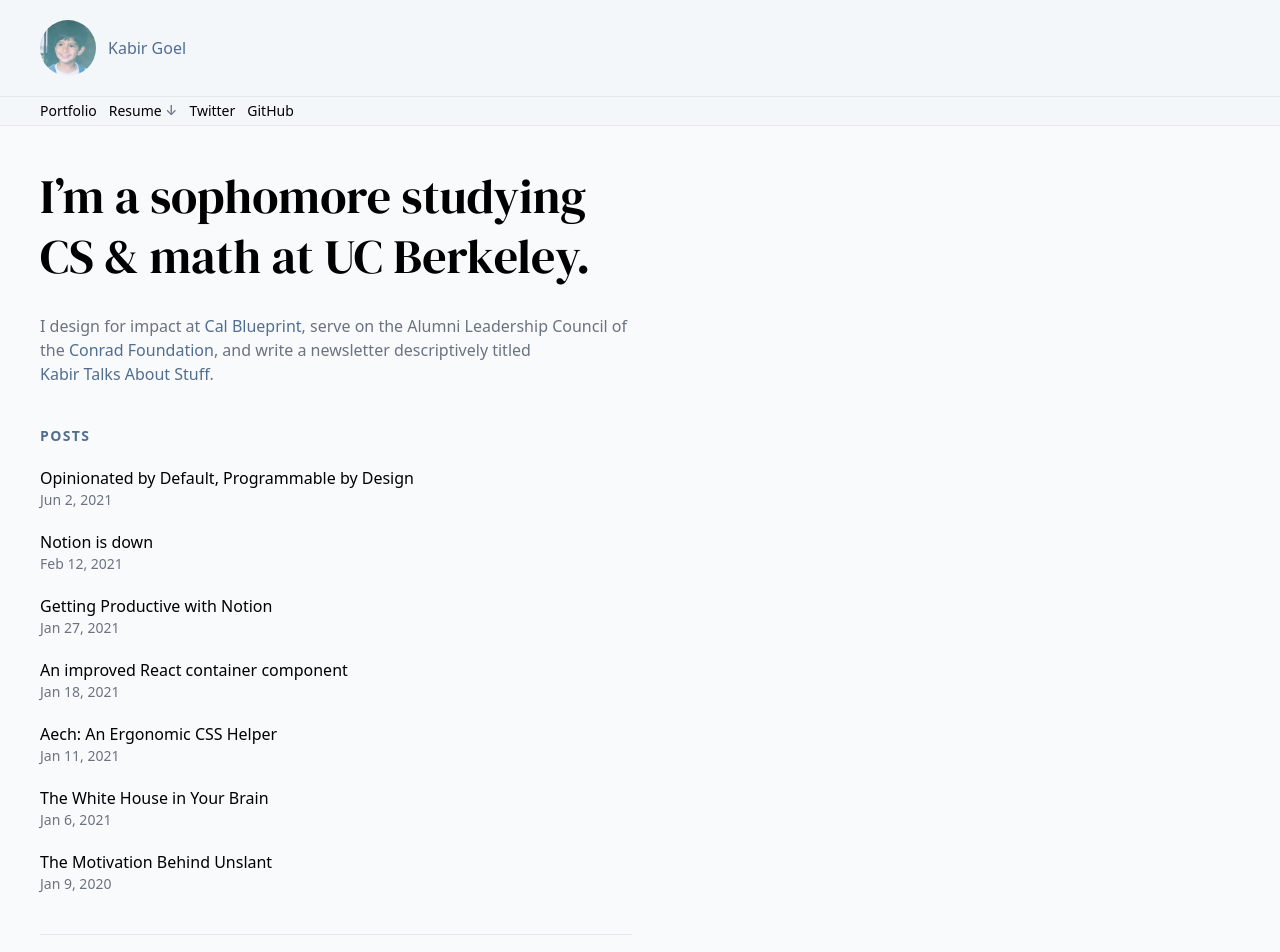
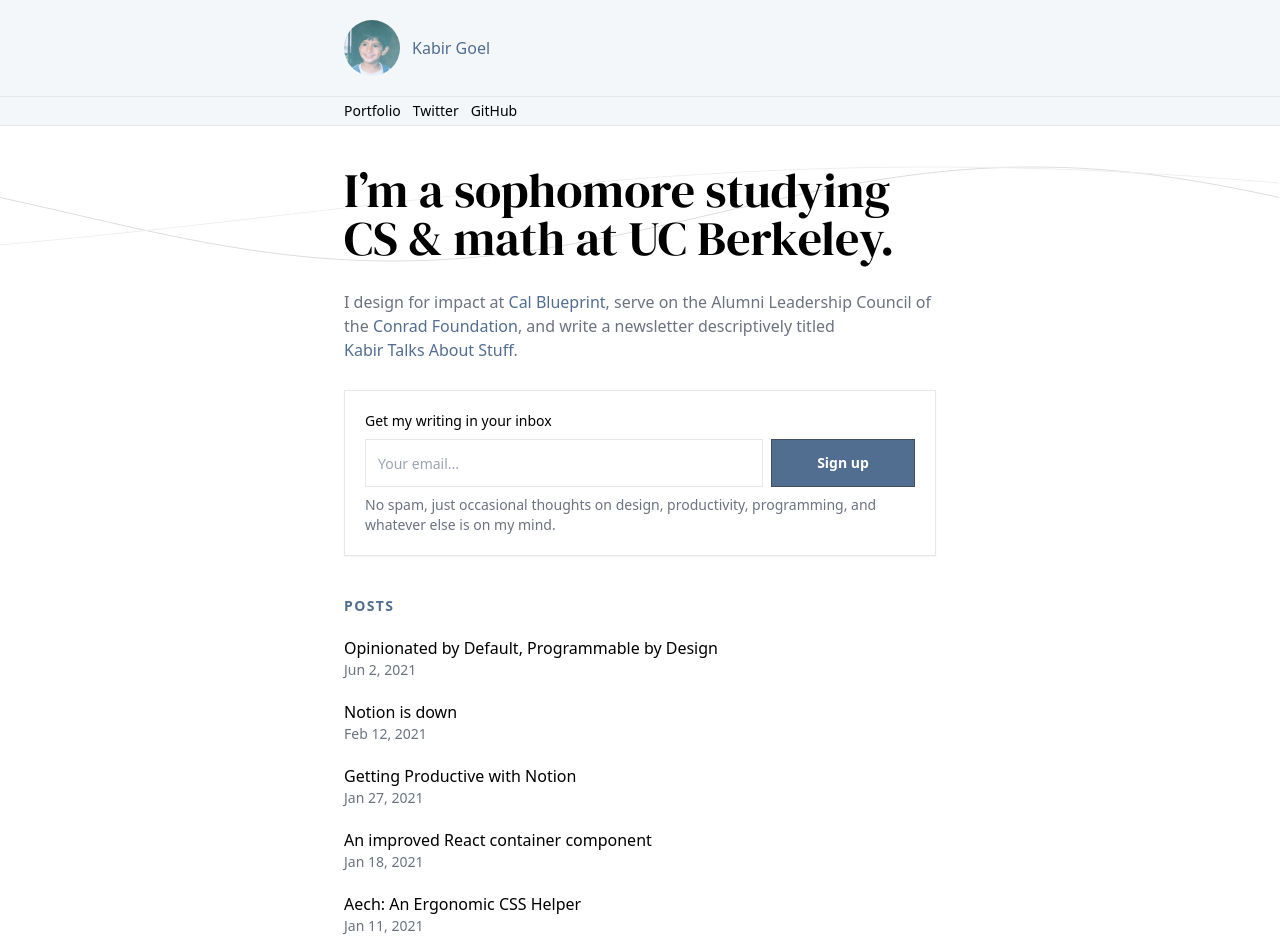
Before and after one commit to kbrgl/website, a Next.js app: page / in a window 1280 px wide. Shown: the top 952 px of the page. Built offline with nearby package versions, Linux system fonts and the light colour scheme; a web font is replaced by a local one.

Commit message:
Redesign WIP

```diff
--- a/components/container.js
+++ b/components/container.js
@@ -1,5 +1,7 @@
 export default function Container({ children, className = "" }) {
   return (
-    <div className={`container px-10 max-w-2xl ${className}`}>{children}</div>
+    <div className={`container mx-auto px-5 md:px-10 max-w-2xl ${className}`}>
+      {children}
+    </div>
   );
 }
--- a/components/header.js
+++ b/components/header.js
@@ -27,15 +27,14 @@ export default function Header() {
           </a>
         </Link>
       </Container>
-      <nav className="border border-r-0 border-l-0 text-sm space-x-3 py-1 px-10 font-medium">
-        <NavbarLink internal href="/portfolio">
-          Portfolio
-        </NavbarLink>
-        <NavbarLink href="/resume.pdf">
-          Resume <span className="text-gray-500">&darr;</span>
-        </NavbarLink>
-        <NavbarLink href="https://twitter.com/KabirGoel">Twitter</NavbarLink>
-        <NavbarLink href="https://github.com/kbrgl">GitHub</NavbarLink>
+      <nav className="border border-r-0 border-l-0 text-sm font-medium">
+        <Container className="space-x-3 py-1">
+          <NavbarLink internal href="/portfolio">
+            Portfolio
+          </NavbarLink>
+          <NavbarLink href="https://twitter.com/KabirGoel">Twitter</NavbarLink>
+          <NavbarLink href="https://github.com/kbrgl">GitHub</NavbarLink>
+        </Container>
       </nav>
     </div>
   );
--- a/components/project.js
+++ b/components/project.js
@@ -6,7 +6,7 @@ export default function Project({ project }) {
   return (
     <Link href={link || `/p/${slug}`}>
       <a className="block">
-        <div className="flex flex-col md:flex-row border-t md:border transition-shadow md:hover:shadow">
+        <div className="flex flex-col md:flex-row border-t md:border md:shadow-sm transition-shadow md:hover:shadow">
           <img
             className="self-start"
             width={175}
--- a/components/single-field-form.js
+++ b/components/single-field-form.js
@@ -13,10 +13,10 @@ export default function SingleFieldForm({
         event.preventDefault();
         onSubmit(value);
       }}
-      className="flex items-stretch space-x-2"
+      className="flex flex-col md:flex-row items-stretch space-y-2 md:space-y-0 md:space-x-2"
     >
       <input
-        className="p-3 text-sm flex-1 border focus:border-accent outline-none h-12"
+        className="p-3 text-sm flex-1 border focus:border-accent outline-none h-12 rounded-none"
         value={value}
         onChange={(event) => {
           setValue(event.target.value);
@@ -25,7 +25,7 @@ export default function SingleFieldForm({
         placeholder={placeholder}
       />
       <button
-        className="bg-accent text-white w-36 font-bold text-sm border border-[#405064]"
+        className="bg-accent text-white h-12 w-36 font-bold text-sm border border-[#405064]"
         type="submit"
       >
         {action}
--- a/components/subscribe.js
+++ b/components/subscribe.js
@@ -32,7 +32,7 @@ function Loader() {
   );
 }
 
-export default function Subscribe() {
+export default function Subscribe({ box = false }) {
   const [loading, setLoading] = useState(false);
   const [ok, setOk] = useState(null);
 
@@ -59,11 +59,11 @@ export default function Subscribe() {
   };
 
   return (
-    <div>
-      <hr />
-      <div className="py-10">
+    <div
+      className={`py-10 border-t ${box ? "border px-5 py-5 shadow-sm" : ""}`}
+    >
       <p className="font-medium text-sm">Get my writing in your inbox</p>
-        <div className="mt-1 mb-2">
+      <div className="mt-2 mb-2">
         <SingleFieldForm
           action={loading ? <Loader /> : "Sign up"}
           type="email"
@@ -83,10 +83,9 @@ export default function Subscribe() {
         />
       ) : null}
       <p className="text-gray-500 text-sm max-w-prose">
-          No spam, just occasional thoughts on design, productivity,
-          programming, and whatever else is on my mind.
+        No spam, just occasional thoughts on design, productivity, programming,
+        and whatever else is on my mind.
       </p>
-      </div>
     </div>
   );
 }
--- a/components/title.js
+++ b/components/title.js
@@ -1,3 +1,7 @@
 export default function Title({ children }) {
-  return <h1 className="font-serif text-5xl leading-tight">{children}</h1>;
+  return (
+    <h1 className="font-serif text-3xl md:text-5xl leading-tight">
+      {children}
+    </h1>
+  );
 }
--- /dev/null
+++ b/components/visualization.js
@@ -0,0 +1,95 @@
+import { useRef, useEffect, useState } from "react";
+
+// https://css-tricks.com/using-requestanimationframe-with-react-hooks/
+const useAnimationFrame = (callback) => {
+  // Use useRef for mutable variables that we want to persist
+  // without triggering a re-render on their change
+  const requestRef = useRef();
+  const previousTimeRef = useRef();
+
+  const animate = (time) => {
+    if (previousTimeRef.current !== undefined) {
+      const deltaTime = time - previousTimeRef.current;
+      callback(deltaTime);
+    }
+    previousTimeRef.current = time;
+    requestRef.current = requestAnimationFrame(animate);
+  };
+
+  useEffect(() => {
+    requestRef.current = requestAnimationFrame(animate);
+    return () => cancelAnimationFrame(requestRef.current);
+  }, []);
+};
+
+function drawSine(ctx, { omega, wavelength, width, height, time }) {
+  ctx.beginPath();
+  const f = (x) => {
+    const fx = Math.sin(x);
+    return height / 2 - (height / 2 - ctx.lineWidth) * fx;
+  };
+  for (let i = 0; i < width; i += 1) {
+    const y = f(i / wavelength + time * omega);
+    ctx.lineTo(i, y);
+  }
+  ctx.stroke();
+}
+
+function Canvas({ height, width, time }) {
+  const secs = time / 1000;
+  const canvasEl = useRef(null);
+
+  useEffect(() => {
+    if (canvasEl) {
+      const ctx = canvasEl.current.getContext("2d");
+
+      ctx.clearRect(0, 0, width, height);
+      const dpr = window.devicePixelRatio;
+      canvasEl.current.height = height * dpr;
+      canvasEl.current.width = width * dpr;
+      ctx.scale(dpr, dpr);
+      ctx.lineWidth = 1;
+
+      ctx.strokeStyle = "#ddd";
+      drawSine(ctx, {
+        omega: 0.5,
+        wavelength: width / (2 * Math.PI),
+        width,
+        height,
+        time: secs,
+      });
+      ctx.strokeStyle = "#eee";
+      drawSine(ctx, {
+        omega: 1,
+        wavelength: width / Math.PI,
+        width,
+        height,
+        time: secs,
+      });
+    }
+  }, [canvasEl, height, width, time]);
+
+  return <canvas style={{ width, height }} ref={canvasEl} />;
+}
+
+export default function Visualization() {
+  const containerEl = useRef(null);
+  const [height, setHeight] = useState(0);
+  const [width, setWidth] = useState(0);
+  const [time, setTime] = useState(0);
+
+  useAnimationFrame((deltaTime) => {
+    setTime((prevTime) => prevTime + deltaTime);
+  });
+
+  useEffect(() => {
+    setHeight(containerEl.current?.clientHeight);
+    setWidth(containerEl.current?.clientWidth);
+  });
+
+  return (
+    <div className="w-full h-24 absolute -z-10" ref={containerEl}>
+      <Canvas width={width} height={height} time={time} />
+    </div>
+  );
+}
--- a/package.json
+++ b/package.json
@@ -41,11 +41,11 @@
     "eslint-plugin-import": "^2.22.1",
     "eslint-plugin-jsx-a11y": "^6.4.1",
     "eslint-plugin-react": "^7.22.0",
-    "postcss": "^8.4.4",
+    "postcss": "^8.4.5",
     "prettier": "^2.2.1",
     "stylelint": "^13.8.0",
     "stylelint-config-standard": "^20.0.0",
-    "tailwindcss": "^2.2.19",
+    "tailwindcss": "^3.0.1",
     "typescript": "^4.1.3"
   }
 }
--- a/pages/index.js
+++ b/pages/index.js
@@ -10,15 +10,17 @@ import Subscribe from "../components/subscribe";
 import Header from "../components/header";
 import SectionHeading from "../components/section-heading";
 import Title from "../components/title";
+import Visualization from "../components/visualization";
 
 export default function Home({ posts }) {
   return (
     <Layout>
       <Header />
+      <div className="pt-10" />
+      <Visualization />
       <Container>
-        <div className="pt-10" />
         <Title>I’m a sophomore studying CS & math at UC Berkeley.</Title>
-        <p className="text-gray-500 mt-7 max-w-prose">
+        <p className="text-gray-500 my-7 max-w-prose">
           I design for impact at{" "}
           <a className="text-accent" href="https://calblueprint.org">
             Cal Blueprint
@@ -33,6 +35,7 @@ export default function Home({ posts }) {
           </a>
           .
         </p>
+        <Subscribe box />
         <section className="my-10">
           <SectionHeading>Posts</SectionHeading>
           <ul className="mt-5 space-y-5">
@@ -52,7 +55,6 @@ export default function Home({ posts }) {
               ))}
           </ul>
         </section>
-        <Subscribe />
       </Container>
     </Layout>
   );
--- a/styles/globals.css
+++ b/styles/globals.css
@@ -22,7 +22,10 @@
   html,
   body {
     @apply transition-colors antialiased;
-    background-color: #f9fafc;
     font-size: 16px;
   }
+
+  hr {
+    @apply border-t border-gray-200;
+  }
 }
--- a/styles/prism-theme.css
+++ b/styles/prism-theme.css
@@ -3,21 +3,12 @@
  */
 
 code:not([class*="language-"]) {
-  padding: var(--xxs);
-  border-radius: 8px;
-  border: 1px solid var(--color-stroke);
-
-  background: var(--color-wash);
-  font-family: var(--font-family-mono);
-  font-size: var(--font-size-xs);
-  line-height: var(--line-height-loose);
+  @apply p-0.5 rounded-sm border border-gray-100 bg-gray-50 font-mono text-sm;
 }
 
 code[class*="language-"],
 pre[class*="language-"] {
-  font-family: var(--font-family-mono);
-  font-size: var(--font-size-xs);
-  line-height: var(--line-height-loose);
+  @apply font-mono text-sm leading-loose bg-gray-50;
   direction: ltr;
   text-align: left;
   white-space: pre;
@@ -27,7 +18,6 @@ pre[class*="language-"] {
   tab-size: 4;
 
   hyphens: none;
-  background: var(--color-wash);
   color: #728fcb;
 }
 
@@ -37,11 +27,8 @@ pre > code[class*="language-"] {
 
 /* Code blocks */
 pre[class*="language-"] {
-  padding: var(--m);
-  margin: var(--m) 0;
+  @apply p-5 my-5 border border-gray-100 rounded-sm;
   overflow: auto;
-  border-radius: 8px;
-  border: 1px solid var(--color-stroke);
 }
 
 pre[class*="language-"]::selection,
--- a/tailwind.config.js
+++ b/tailwind.config.js
@@ -1,7 +1,8 @@
 module.exports = {
-  mode: "jit",
-  purge: ["./pages/**/*.{js,ts,jsx,tsx}", "./components/**/*.{js,ts,jsx,tsx}"],
-  darkMode: false, // or 'media' or 'class'
+  content: [
+    "./pages/**/*.{js,ts,jsx,tsx}",
+    "./components/**/*.{js,ts,jsx,tsx}",
+  ],
   theme: {
     fontFamily: {
       sans: [
```
Also changed, not shown: 1 other file (tests, documents, lock files or other folders). Lines whose indentation alone changed are shown as unchanged.
